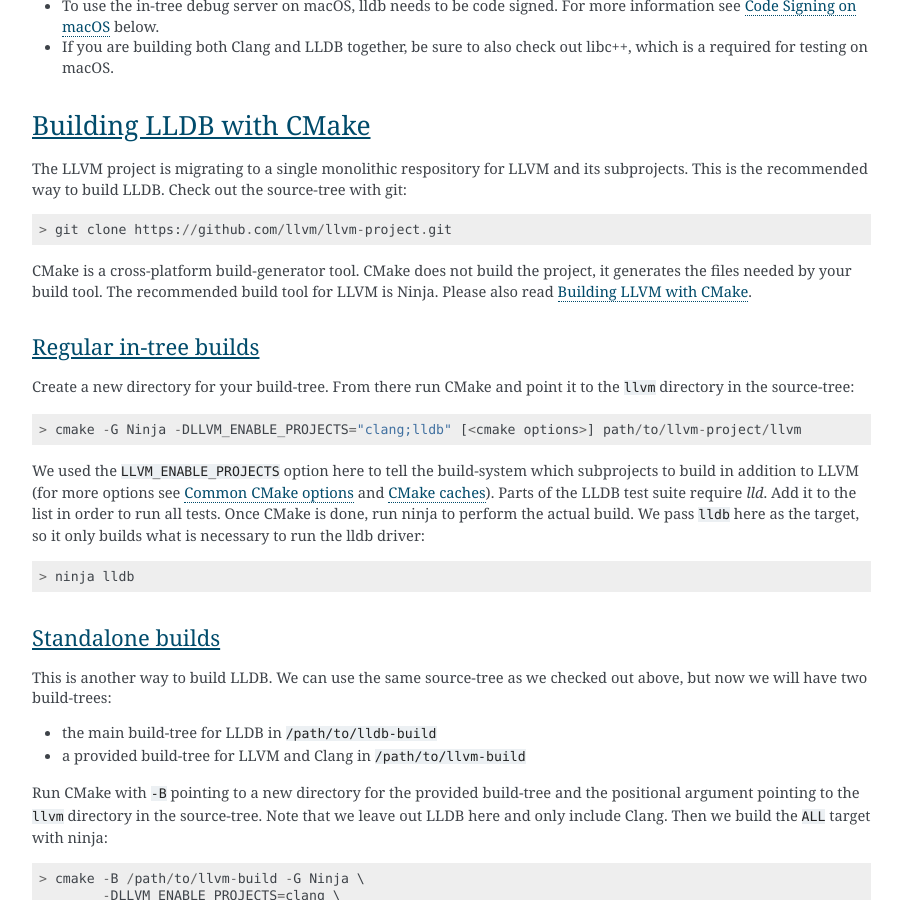
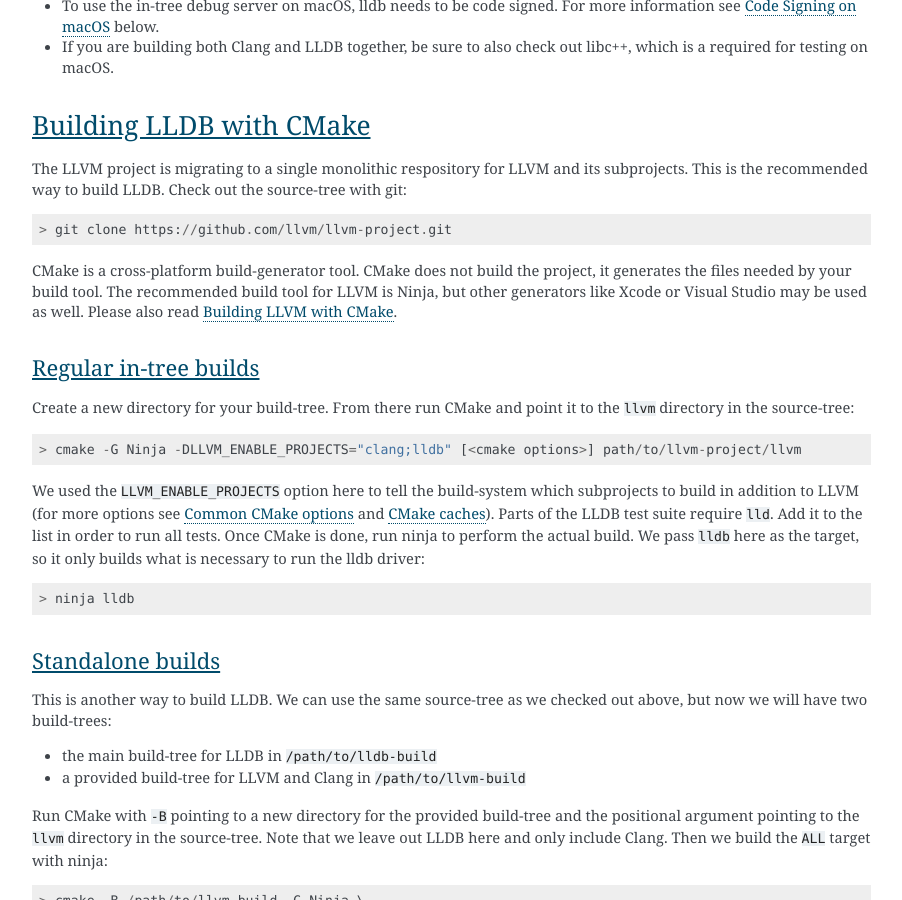
Before and after one commit to weliveindetail/blog, a Jekyll site: the page res/lldb-docs/resources/build.html, which Jekyll copies as it is, in a window 1280 px wide and 900 px high, scrolled down 1714 px. Shown: the whole window, without its empty margins (282-1184 px from the left). Built offline with Jekyll 4.4.1, drawn with Linux system fonts in a browser that asks for light colours; some of the changed text lies outside the part shown.

Commit message:
[tmp] Update to latest state

```diff
--- a/res/lldb-docs/resources/build.html
+++ b/res/lldb-docs/resources/build.html
@@ -156,7 +156,8 @@
 </div>
 <p>CMake is a cross-platform build-generator tool. CMake does not build the
 project, it generates the files needed by your build tool. The recommended
-build tool for LLVM is Ninja. Please also read <a class="reference external" href="http://llvm.org/docs/CMake.html">Building LLVM with CMake</a>.</p>
+build tool for LLVM is Ninja, but other generators like Xcode or Visual Studio
+may be used as well. Please also read <a class="reference external" href="http://llvm.org/docs/CMake.html">Building LLVM with CMake</a>.</p>
 <div class="section" id="regular-in-tree-builds">
 <h3><a class="toc-backref" href="#id8">Regular in-tree builds</a><a class="headerlink" href="#regular-in-tree-builds" title="Permalink to this headline">¶</a></h3>
 <p>Create a new directory for your build-tree. From there run CMake and point it
@@ -167,7 +168,7 @@
 <p>We used the <code class="docutils literal notranslate"><span class="pre">LLVM_ENABLE_PROJECTS</span></code> option here to tell the build-system which
 subprojects to build in addition to LLVM (for more options see
 <a class="reference internal" href="#commoncmakeoptions"><span class="std std-ref">Common CMake options</span></a> and <a class="reference internal" href="#cmakecaches"><span class="std std-ref">CMake caches</span></a>). Parts of the LLDB test suite
-require <cite>lld</cite>. Add it to the list in order to run all tests. Once CMake is done,
+require <code class="docutils literal notranslate"><span class="pre">lld</span></code>. Add it to the list in order to run all tests. Once CMake is done,
 run ninja to perform the actual build. We pass <code class="docutils literal notranslate"><span class="pre">lldb</span></code> here as the target, so
 it only builds what is necessary to run the lldb driver:</p>
 <div class="highlight-default notranslate"><div class="highlight"><pre><span></span><span class="o">&gt;</span> <span class="n">ninja</span> <span class="n">lldb</span>
@@ -287,9 +288,9 @@
 </div>
 <div class="section" id="id2">
 <h4><a class="toc-backref" href="#id13">macOS</a><a class="headerlink" href="#id2" title="Permalink to this headline">¶</a></h4>
-<p>On macOS the LLDB test suite requires libc++. Either add <cite>libcxx</cite> to
+<p>On macOS the LLDB test suite requires libc++. Either add <code class="docutils literal notranslate"><span class="pre">libcxx</span></code> to
 <code class="docutils literal notranslate"><span class="pre">LLVM_ENABLE_PROJECTS</span></code> or disable the test suite with
-<code class="docutils literal notranslate"><span class="pre">LLDB_ENABLE_TESTS=OFF</span></code>. Here are some more useful options:</p>
+<code class="docutils literal notranslate"><span class="pre">LLDB_ENABLE_TESTS=OFF</span></code>. Further useful options:</p>
 <ul class="simple">
 <li><p><code class="docutils literal notranslate"><span class="pre">LLDB_BUILD_FRAMEWORK:BOOL</span></code>: Builds the LLDB.framework.</p></li>
 <li><p><code class="docutils literal notranslate"><span class="pre">LLDB_CODESIGN_IDENTITY:STRING</span></code>: Set the identity to use for code-signing
```
